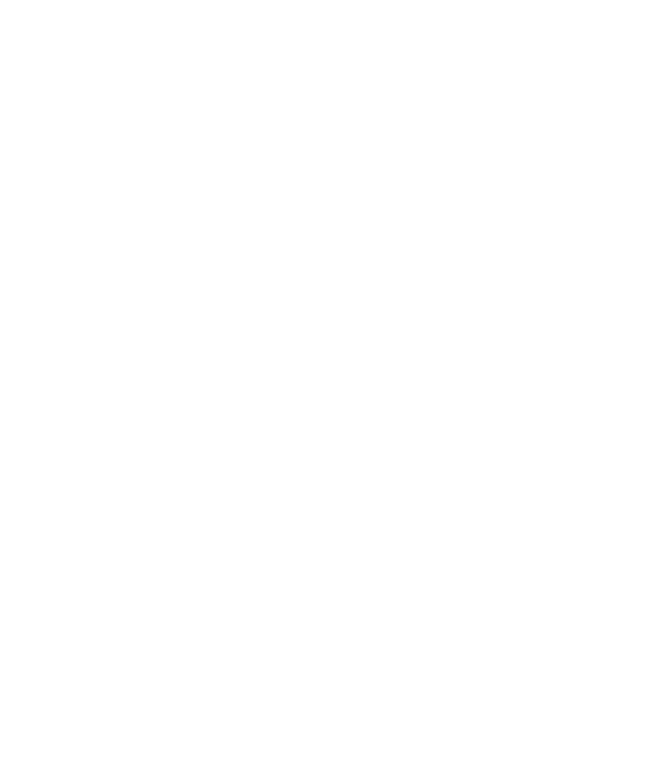
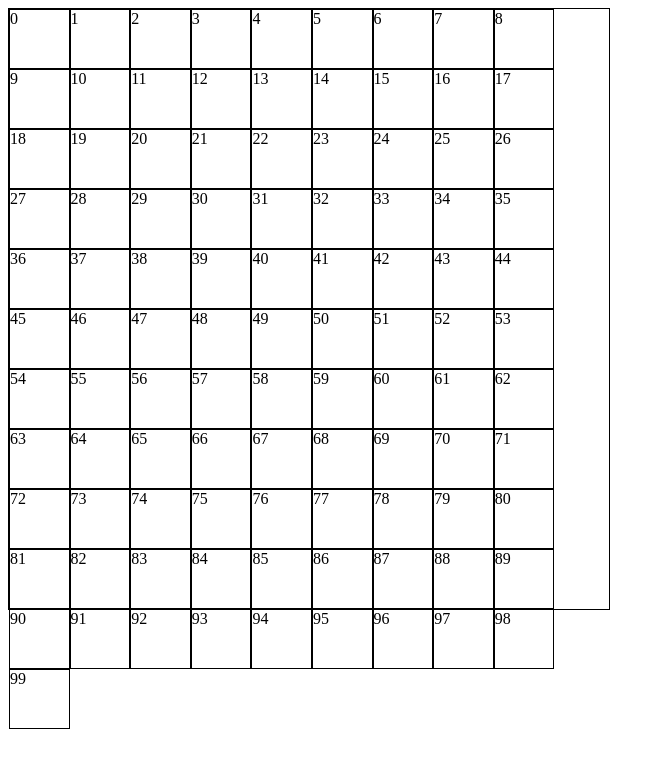
Before and after one commit to Taerrorist/whack-a-mole-game, a plain HTML site: page whackamole-game/index.html in a window 1280 px wide. Shown: the whole page, without its empty margins (0-665 px from the left). Drawn offline with Linux system fonts and the light colour scheme; files that its build step writes are made by us from their sources.

Commit message:
create grid

```diff
--- a/whackamole-game/index.html
+++ b/whackamole-game/index.html
@@ -4,11 +4,12 @@
     <meta charset="UTF-8">
     <meta name="viewport" content="width=device-width, initial-scale=1.0">
     <script src="scripts/wakamole.js"></script>
-    <link rel="stylesheet" href="wakamole.css">
+    <link rel="stylesheet" href="./styles/wakamole.css">
 
     <title>Document</title>
 </head>
 <body>
-
+    <div class="grid-wrapper"></div>
+    <div class="grid"></div>
 </body>
 </html>
--- a/whackamole-game/scripts/wakamole.js
+++ b/whackamole-game/scripts/wakamole.js
@@ -0,0 +1,17 @@
+function init (){
+//everything goes here
+const gridElm = document.querySelector('.grid')
+
+function createGrid(){
+    //every cell i want - make a div
+    //append this cell to my grid
+
+    for (let i=0; i < 100; i++){
+    const cell = document.createElement('div')
+    gridElm.appendChild(cell)
+    cell.textContent = i
+    }
+  }
+  createGrid();
+}
+document.addEventListener('DOMContentLoaded', init)
--- a/whackamole-game/styles/wakamole.css
+++ b/whackamole-game/styles/wakamole.css
@@ -0,0 +1,14 @@
+.grid{
+width:600px;
+height: 600px;
+border: 1px solid black;
+display: flex;
+flex-wrap: wrap;
+}
+
+.grid div{
+
+width: 58.6px;
+height: 58px;
+border: 1px solid black;
+}
```
Also changed, not shown: 1 other file.
